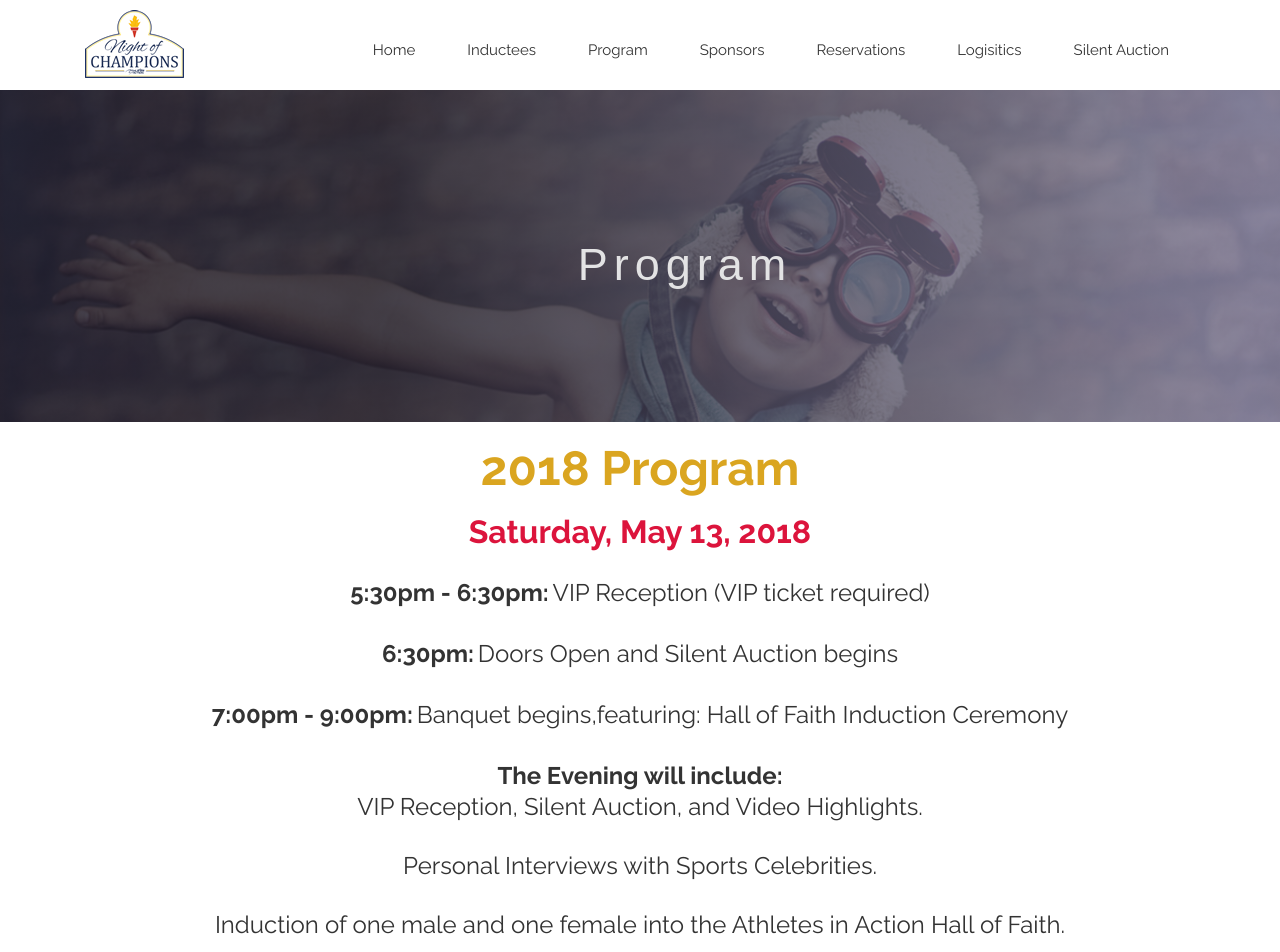
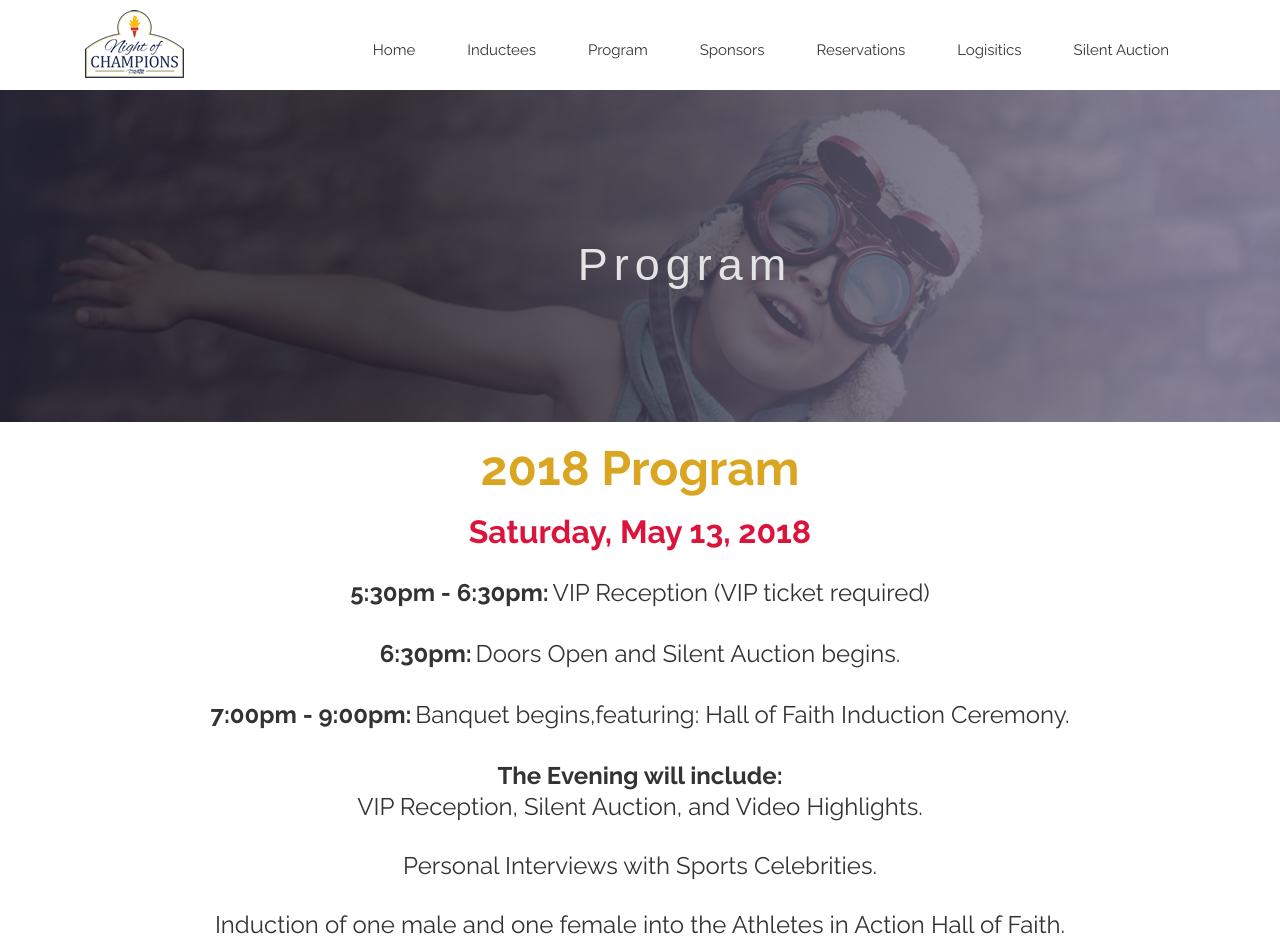
Before and after one commit to CruGlobal/NightofChampions, a Jekyll site: the page built from program.markdown, in a window 1280 px wide. Shown: the top 952 px of the page. Built offline with Jekyll 4.4.1, drawn with Linux system fonts in a browser that asks for light colours; nearby versions of some CDN libraries; some web fonts are replaced.

Commit message:
Updated Program

```diff
--- a/program.markdown
+++ b/program.markdown
@@ -22,11 +22,11 @@ position: 1
 <font size="5">VIP Reception (VIP ticket required)</font></p>
 <br>
 <p><b><font size="5">6:30pm:</font></b>
-<font size="5">Doors Open and Silent Auction begins</font></p>
+<font size="5">Doors Open and Silent Auction begins.</font></p>
 <br>
 <p><b>
 <font size="5">7:00pm - 9:00pm:</font></b>
-<font size="5">Banquet begins,featuring: Hall of Faith Induction Ceremony</font></p>
+<font size="5">Banquet begins,featuring: Hall of Faith Induction Ceremony.</font></p>
 </div>
 <br>
 <div style="text-align: center;">
```
